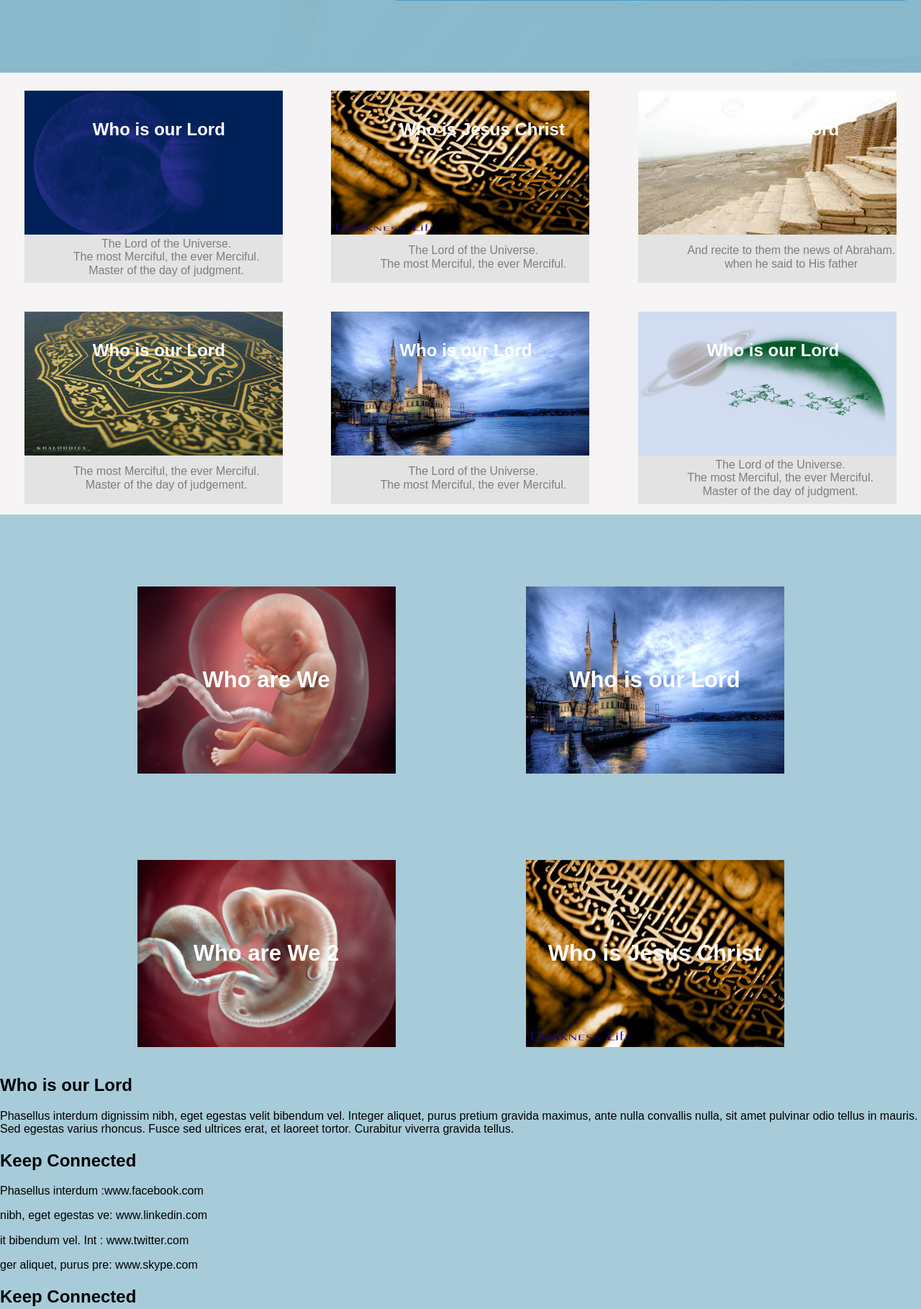
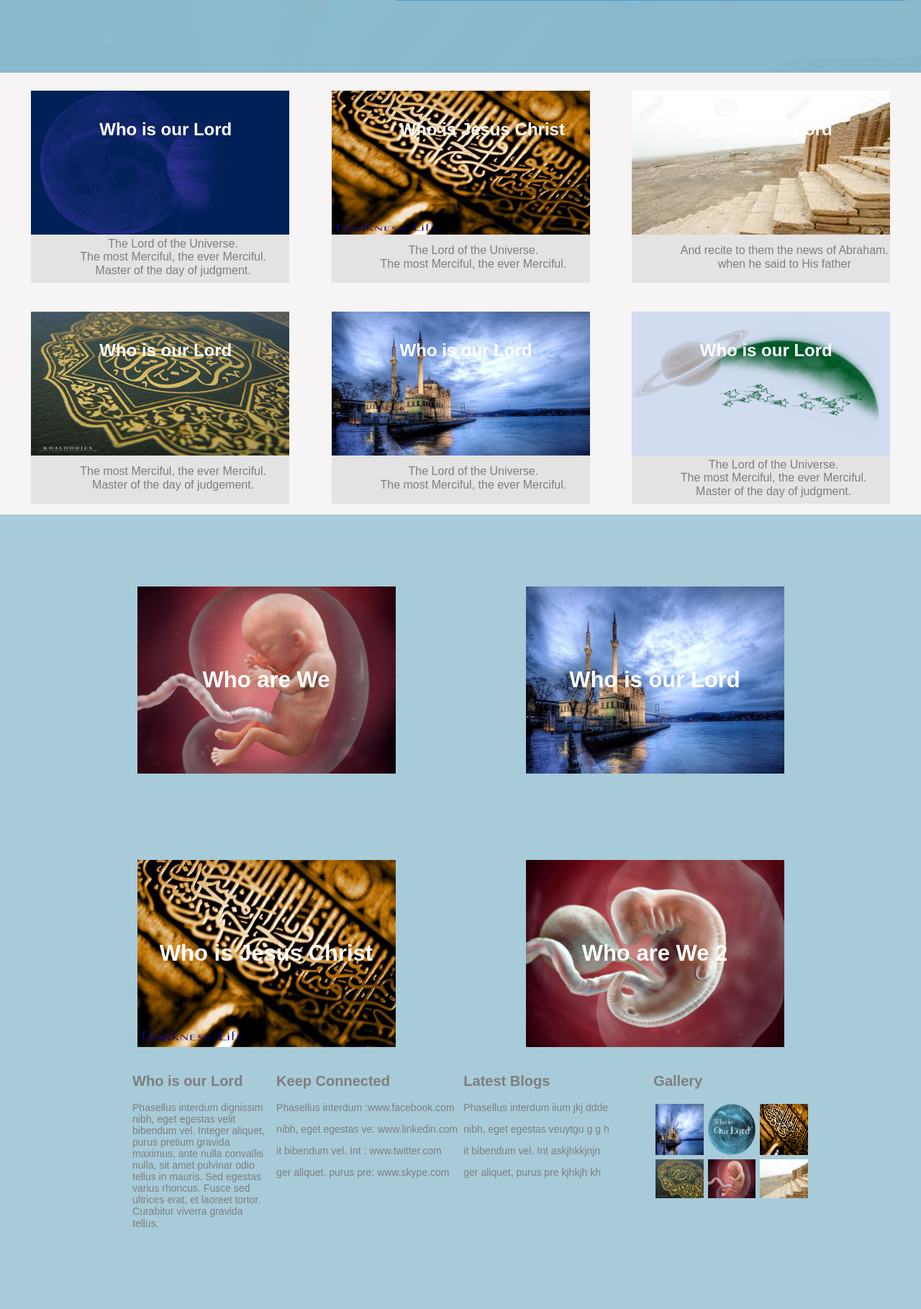
Before and after one commit to charmeem/wordpress, a PHP site: page /psd_to_html_/ in a window 1280 px wide. Shown: the part 530-2349 px from the top of the page at 72% size. After the commit the page ends 2235 px from the top, so only its background shows below. Run offline with PHP 8.4, Linux system fonts and the light colour scheme.

Commit message:
Footer 80% done

```diff
--- a/whoisourlord/index.php
+++ b/whoisourlord/index.php
@@ -82,14 +82,15 @@
 	        <h2 style="background:url(img/imgg5.png) 0px 0px/360px 260px no-repeat; "><a>Who is our Lord</a></h2>
             <iimg src="img/imgg5.png" alt="1st article" />
         </div> <!-- end article -->
-		<div class="article">
-	        <h2 style="background:url(img/pregnancy-week-6.jpg) 0px 0px/360px 260px no-repeat; "><a>Who are We 2</a></h2>
-            <idmg src="img/imgg2.png" alt="2nd article" />
-        </div> <!-- end article -->
 
 		<div class="article">
 	        <h2 style="background:url(img/imgg2.png) 0px 0px/360px 260px no-repeat; "><a>Who is Jesus Christ</a></h2>
             <idmg src="img/imgg2.png" alt="4rth article" />
+        </div> <!-- end article -->
+
+		<div class="article">
+	        <h2 style="background:url(img/pregnancy-week-6.jpg) 0px 0px/360px 260px no-repeat; "><a>Who are We 2</a></h2>
+            <idmg src="img/imgg2.png" alt="2nd article" />
         </div> <!-- end article -->
 
 	</div> <!-- end lower -->
@@ -97,10 +98,15 @@
 
 	<div id = "footer">
 	    <div class = "grid">
-	    <div id ="wiol">
+	     <div id ="wiol">
 		    <h2>Who is our Lord</h2>
-		    <p> Phasellus interdum dignissim nibh, eget egestas velit bibendum vel. Integer aliquet, purus pretium gravida maximus, ante nulla convallis nulla, sit amet pulvinar odio tellus in mauris. Sed egestas varius rhoncus. Fusce sed ultrices erat, et laoreet tortor. Curabitur viverra gravida tellus.</p>
-		</div>
+		    <p> Phasellus interdum dignissim nibh, eget egestas
+			velit bibendum vel. Integer aliquet, purus pretium
+			gravida maximus, ante nulla convallis nulla, sit amet
+			pulvinar odio tellus in mauris. Sed egestas varius rhoncus.
+			Fusce sed ultrices erat, et laoreet tortor. Curabitur
+			viverra gravida tellus.</p>
+		 </div>
 	    <div id ="kc">
 		    <h2>Keep Connected</h2>
 		    <p>Phasellus interdum :www.facebook.com</p>
@@ -109,20 +115,33 @@
 		    <p>ger aliquet, purus pre: www.skype.com</p>
 		</div>
 		<div id ="lb">
-		    <h2>Keep Connected</h2>
-		    <p>Phasellus interdum :www.facebook.com</p>
-		    <p>nibh, eget egestas ve: www.linkedin.com</p>
-		    <p>it bibendum vel. Int  : www.twitter.com</p>
-		    <p>ger aliquet, purus pre: www.skype.com</p>
+		    <h2>Latest Blogs</h2>
+		    <p>Phasellus interdum iium jkj ddde </p>
+		    <p>nibh, eget egestas veuytgu g g h</p>
+		    <p>it bibendum vel. Int askjhkkjnjn </p>
+		    <p>ger aliquet, purus pre kjhkjh kh </p>
 		</div>
 		<div id ="gallery">
-		    <h3>Gallery</h3>
-			<img src=".png" alt="thumb1" />
-			<img src=".png" alt="thumb2" />
-			<img src=".png" alt="thumb3" />
-			<img src=".png" alt="thumb4" />
-			<img src=".png" alt="thumb5" />
-			<img src=".png" alt="thumb6" />
+		    <h2>Gallery</h2>
+			<a href = "#" >
+			    <img src="img/imgg5.png" width="65px" height="65px" alt="thumb1" />
+			</a>
+			<a href = "#" >
+			    <img src="img/logo.png" width="65px" height="65px" alt="thumb2" />
+			</a>
+			<a href = "#" >
+			    <img src="img/imgg2.png" width="65px" height="65px" alt="thumb3" />
+			</a>
+			<a href = "#" >
+			    <img src="img/imgg4.png" width="65px" height="65px" alt="thumb4" />
+			</a>
+			<a href = "#" >
+			    <img src="img/pregnancy-week-13.jpg" width="65px" height="65px" alt="thumb5" />
+			</a>
+			<a href = "#" >
+			    <img src="img/imgg3.png" width="65px" height="65px" alt="thumb6" />
+			</a>
+
 		</div>
 	</div> <!-- end grid -->
 	</div> <!-- end footer -->
--- a/whoisourlord/style.css
+++ b/whoisourlord/style.css
@@ -439,7 +439,7 @@ margin:30px 30px 30px 30px;
     background : #f6f4f4;
     display: -webkit-flex;
 	-wdebkit-align-items: center;
-	-webkit-justify-content: space-around; /* in-effective when -webkit-flex property used in childes*/
+	-webkit-justify-content: space-evenly; /* in-effective when -webkit-flex property used in childes*/
     -webkit-flex-direction: row;
 	-webkit-flex-wrap: wrap;
 }
@@ -516,6 +516,7 @@ margin:30px 30px 30px 30px;
  	    margin-right:50px;
     }
 }
+
 @media screen and (max-width:850px) {
 #lower .article:nth-child(odd)  {
   margin-left:0px;
@@ -528,9 +529,7 @@ margin:30px 30px 30px 30px;
 
 #lower .article h2 {
     display: -webkit-flex;
-	wdebkit-justify-content:space-around:;
 	margin-top:100px;
-    bbackground:orange;
     height:260px;
 	width:359px;
 }
@@ -542,3 +541,58 @@ margin:30px 30px 30px 30px;
     font-size:31px;
     margin:auto;                 /* align horizontally */
 }
+
+/*--------------------------------------------------------------
+  Footer
+  Flexbox model: 4 columns same width
+
+				 grid maintained through margins
+ --------------------------------------------------------------*/
+#footer .grid {
+    display:-webkit-flex;
+    -webkit-flex-direction: row;
+    -webkit-justify-content: space-around;
+    -webkit-flex-wrap: wrap;
+
+ }
+
+#footer #wiol {
+    flex-basis: 15%;  /* keep p text size constraint */
+    -wsebkit-align-items: center;
+margin-left:180px;
+}
+#footer #gallery{
+margin-right:150px;
+}
+#footer p {
+font-size:14px;
+color: #7e7e7e;
+}
+#footer h2 {
+font-size: 20px;
+color: #7e7e7e;
+}
+#footer #lb {
+-webkit-flex-basis:20%;
+}
+
+/* Managing Footer image gallery in flexbox */
+#footer #gallery{
+display:-webkit-flex;
+-webkit-flex-wrap:wrap;
+-webkit-align-content:start;
+-webkit-flex-basis:17%;
+}
+#footer #gallery h2 {
+-webkit-flex-basis:100%; /* Keeping h2 on seperate row */
+}
+
+#footer #gallery a {
+-webkit-flex-grow:1;
+-webkit-flex-basis:23%;
+margin:3px;
+}
+#footer #gallery img{
+height:100%;
+width:100%;
+}
```
Lines whose indentation alone changed are shown as unchanged.
